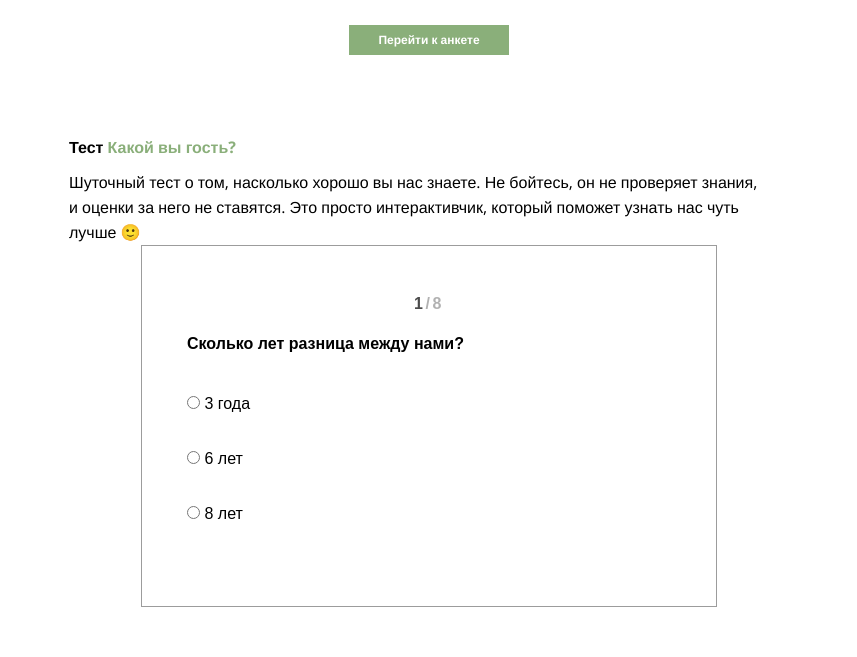
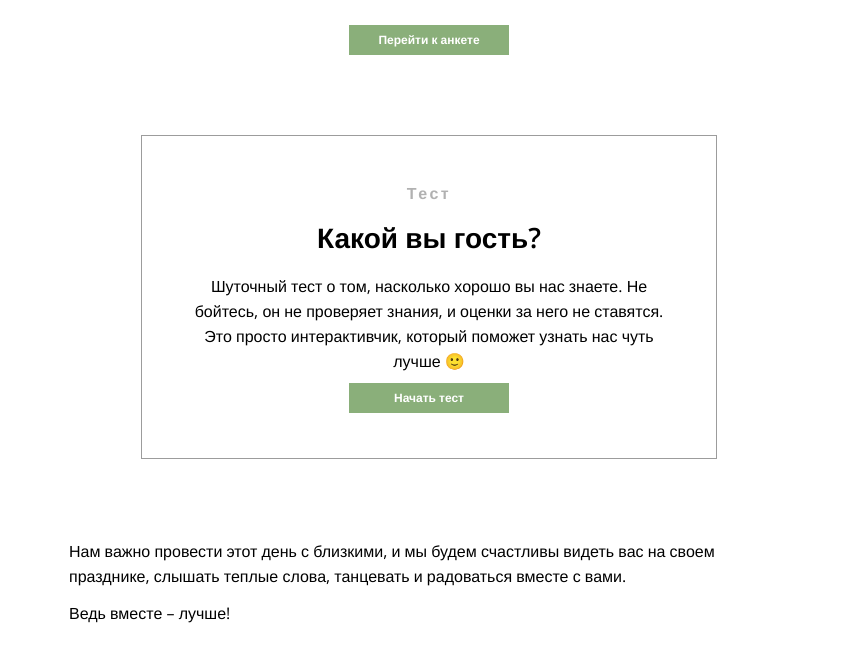
Before and after one commit to DaVas255/maz-wedding, a Vue app: page / in a window 1280 px wide. Shown: the part 2120-2777 px from the top of the page, without its empty margins (211-1068 px from the left). Built offline with nearby package versions, Linux system fonts and the light colour scheme; the HTML template or start-up script is replaced by a standard one.

Commit message:
update introduction

```diff
--- a/src/components/Quiz/Main.vue
+++ b/src/components/Quiz/Main.vue
@@ -11,6 +11,7 @@ export default {
     return {
       Questions: Questions,
       state: 0,
+      is_start: false,
       feedback: false,
       the_end: false,
       answers: [],
@@ -22,6 +23,9 @@ export default {
     }
   },
   methods: {
+    start() {
+      this.is_start = true
+    },
     answer() {
       this.feedback = Questions[this.state].answers[this.user_answer].feedback
       if (Questions[this.state].answers[this.user_answer].is_true) {
@@ -62,6 +66,17 @@ export default {
 <template>
   <div class="quiz">
     <div class="quiz__wrapper">
+      <div v-if="!is_start" class="quiz__introduction">
+        <div class="quiz__state"><span></span><span>Тест</span></div>
+        <div v-if="!is_start" class="quiz__introduction__title">
+          Какой вы гость?
+        </div>
+        <div v-if="!is_start" class="quiz__introduction__text">
+          Шуточный тест о&nbsp;том, насколько хорошо вы нас знаете. Не бойтесь, он не проверяет знания, и&nbsp;оценки за
+          него не ставятся. Это просто интерактивчик, который поможет узнать нас чуть лучше 🙂
+        </div>
+      </div>
+      <div v-if="is_start">
         <div class="quiz__state"><span>{{ (state + 1) }}</span><span>/</span><span>{{ Questions.length }}</span></div>
         <div class="quiz__text">{{ Questions[this.state].text }}</div>
         <div class="quiz__answers">
@@ -69,22 +84,25 @@ export default {
             <label>
               <input v-model="user_answer" name="answers" type="radio" :value="index" :checked="Processed">
               {{ answer.text }}
+            </label>
             <div class="quiz__answer__feedback" v-if="this.user_answer === index && feedback">
               {{ answer.feedback }}
             </div>
-          </label>
           </div>
         </div>
         <div class="quiz__grade" v-if="the_end">
-        <img class="quiz__img_grade" :src="img" alt="!">
+          <img class="quiz__grade__img" :src="img" alt="!">
           <p><b>{{ this.grade }} из {{ Questions.length }}&nbsp;&nbsp;&nbsp;&nbsp;{{ this.grade_title }}</b></p>
         </div>
+      </div>
       <div class="quiz__btn">
-        <div v-if="!feedback && user_answer !== -1" class="form__map">
+        <div v-if="!is_start">
+          <button class="quiz-link" @click="start">Начать тест</button>
+        </div>
+        <div v-if="!feedback && user_answer !== -1">
           <button class="quiz-link" @click="answer">Ответить</button>
         </div>
-
-        <div v-if="feedback && !the_end" class="form__map">
+        <div v-if="feedback && !the_end">
           <button class="quiz-link" @click="next">Далее</button>
         </div>
       </div>
@@ -96,14 +114,29 @@ export default {
 .quiz {
   padding: 0 10%;
 
+  &__introduction {
+    text-align: center;
+
+    &__title {
+      margin-bottom: 20px;
+      font-size: 28px;
+      line-height: 1.17;
+      font-weight: 600;
+    }
+
+    &__text {
+      font-size: 16px;
+      line-height: 1.55;
+      font-weight: 300;
+    }
+  }
+
   &__wrapper {
-    font-family: 'TildaSans', Arial, sans-serif;
-
     background-color: #ffffff;
     border-width: 1px;
     border-color: #9c9c9c;
     //border-radius: 30px;
-    padding: 45px 45px 65px;
+    padding: 45px 45px 45px;
   }
 
   &__state {
@@ -129,7 +162,6 @@ export default {
   }
 
   &__answers {
-
   }
 
   &__answer {
@@ -142,5 +174,17 @@ export default {
     }
   }
 
+  &__grade {
+    &__img {
+      max-width: 300px;
+    }
+  }
+
+  &__btn {
+    padding-top: 10px;
+    display: flex;
+    justify-content: center;
+  }
+
 }
 </style>
--- a/src/components/Test.vue
+++ b/src/components/Test.vue
@@ -9,11 +9,6 @@ export default {
 
 <template>
   <Animate animationClass="animate__fadeInUp" class="test">
-    <h2 class="test__title">Тест <span class="accent-text-main-color">Какой вы гость?</span></h2>
-    <p>
-      Шуточный тест о&nbsp;том, насколько хорошо вы нас знаете. Не бойтесь, он не проверяет знания, и&nbsp;оценки за
-      него не ставятся. Это просто интерактивчик, который поможет узнать нас чуть лучше 🙂
-    </p>
     <Main />
   </Animate>
 </template>
@@ -29,9 +24,6 @@ export default {
 }
 
 .quiz {
-  &__img_grade {
-    max-width: 300px;
-  }
 
   &-link {
     width: 16rem;
```
Lines whose indentation alone changed are shown as unchanged.
